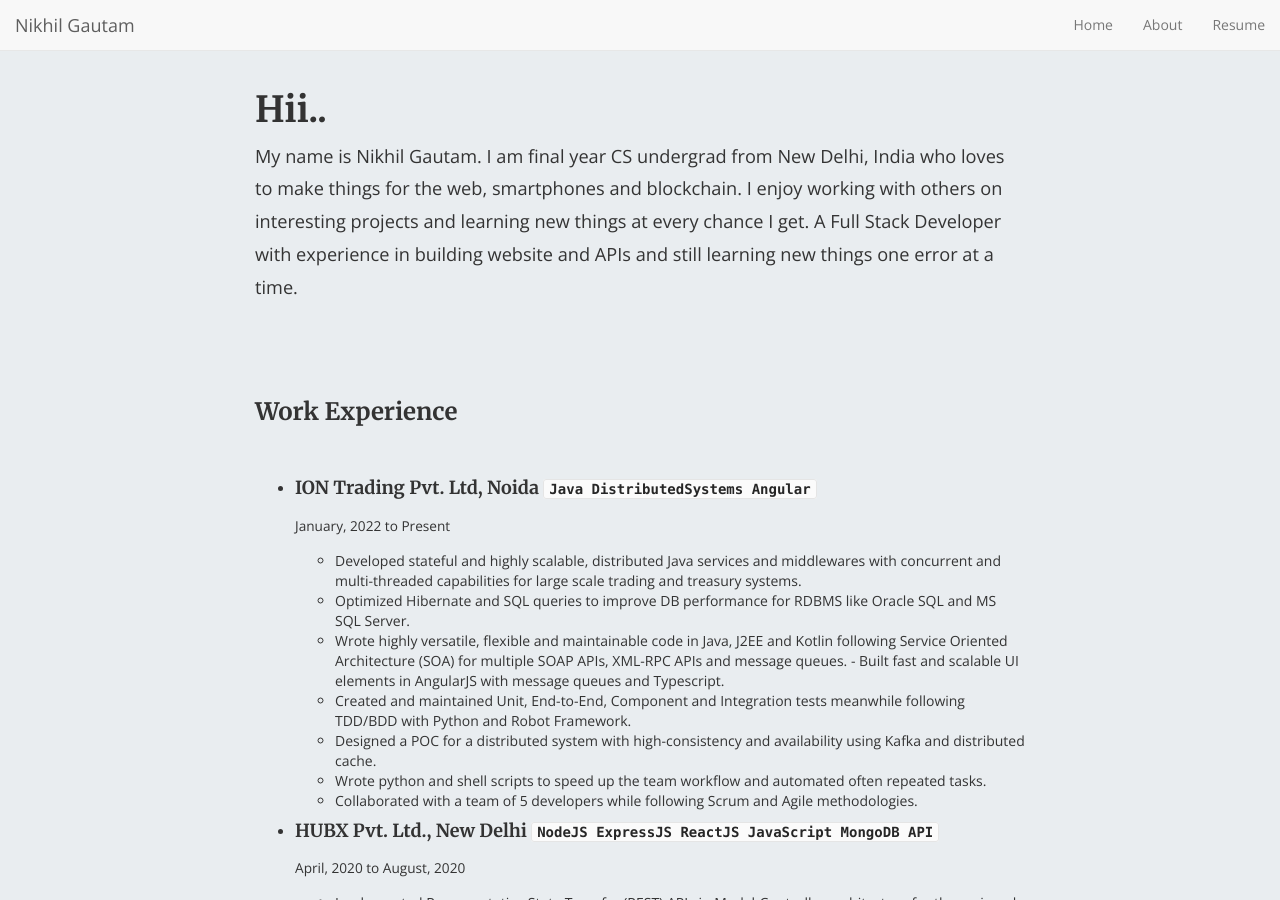
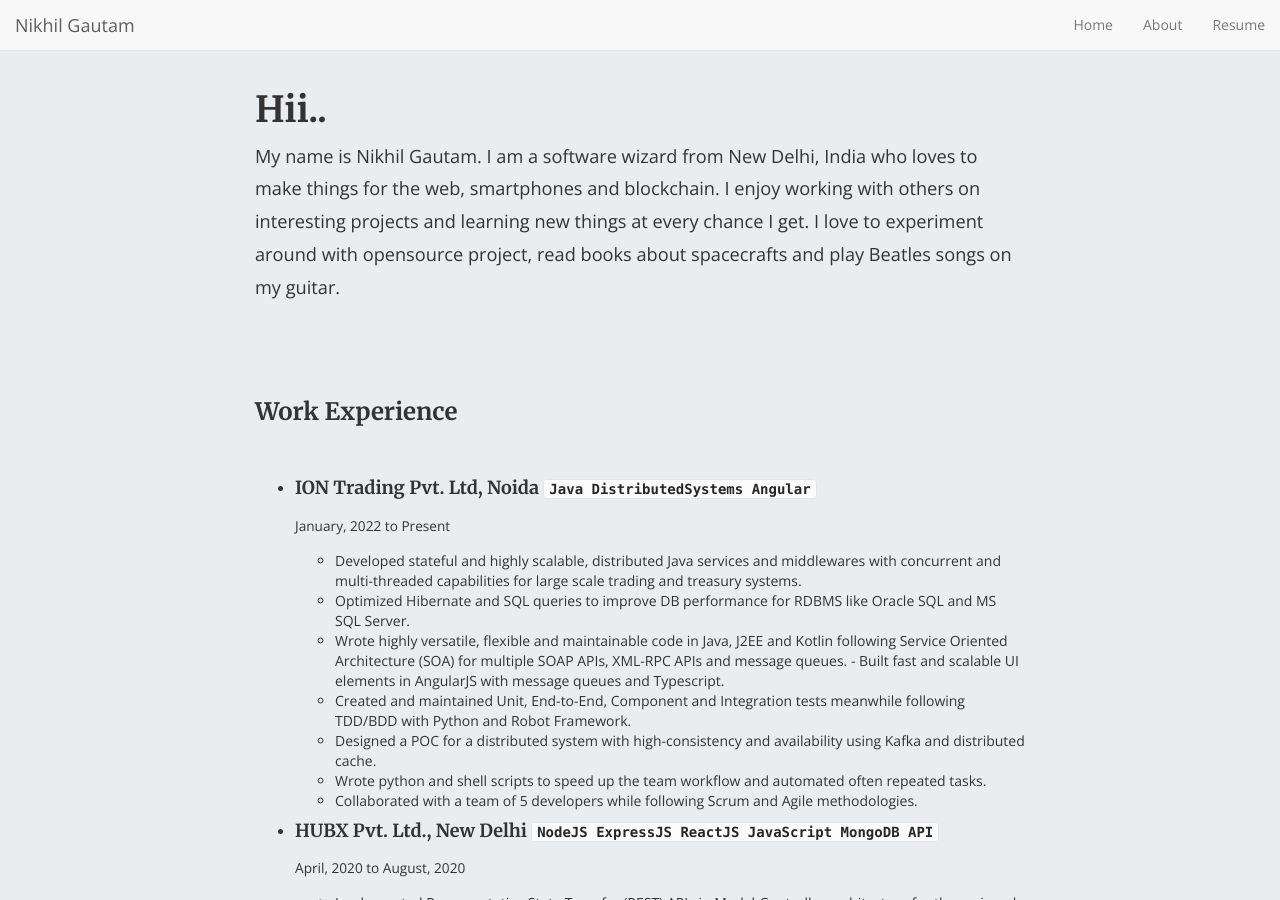
Before and after one commit to nik-gautam/portfolio, a Jekyll site: the page built from about.md, in a window 1280 px wide and 900 px high. Built offline with Jekyll 4.4.1, drawn with Linux system fonts in a browser that asks for light colours; nearby versions of some CDN libraries.

Commit message:
Update about.md

```diff
--- a/about.md
+++ b/about.md
@@ -6,7 +6,7 @@ permalink: /about/
 
 # Hii..
 
-My name is Nikhil Gautam. I am final year CS undergrad from New Delhi, India who loves to make things for the web, smartphones and blockchain. I enjoy working with others on interesting projects and learning new things at every chance I get. A Full Stack Developer with experience in building website and APIs and still learning new things one error at a time.
+My name is Nikhil Gautam. I am a software wizard from New Delhi, India who loves to make things for the web, smartphones and blockchain. I enjoy working with others on interesting projects and learning new things at every chance I get. I love to experiment around with opensource project, read books about spacecrafts and play Beatles songs on my guitar.
 
 <br />
 <br />
```
